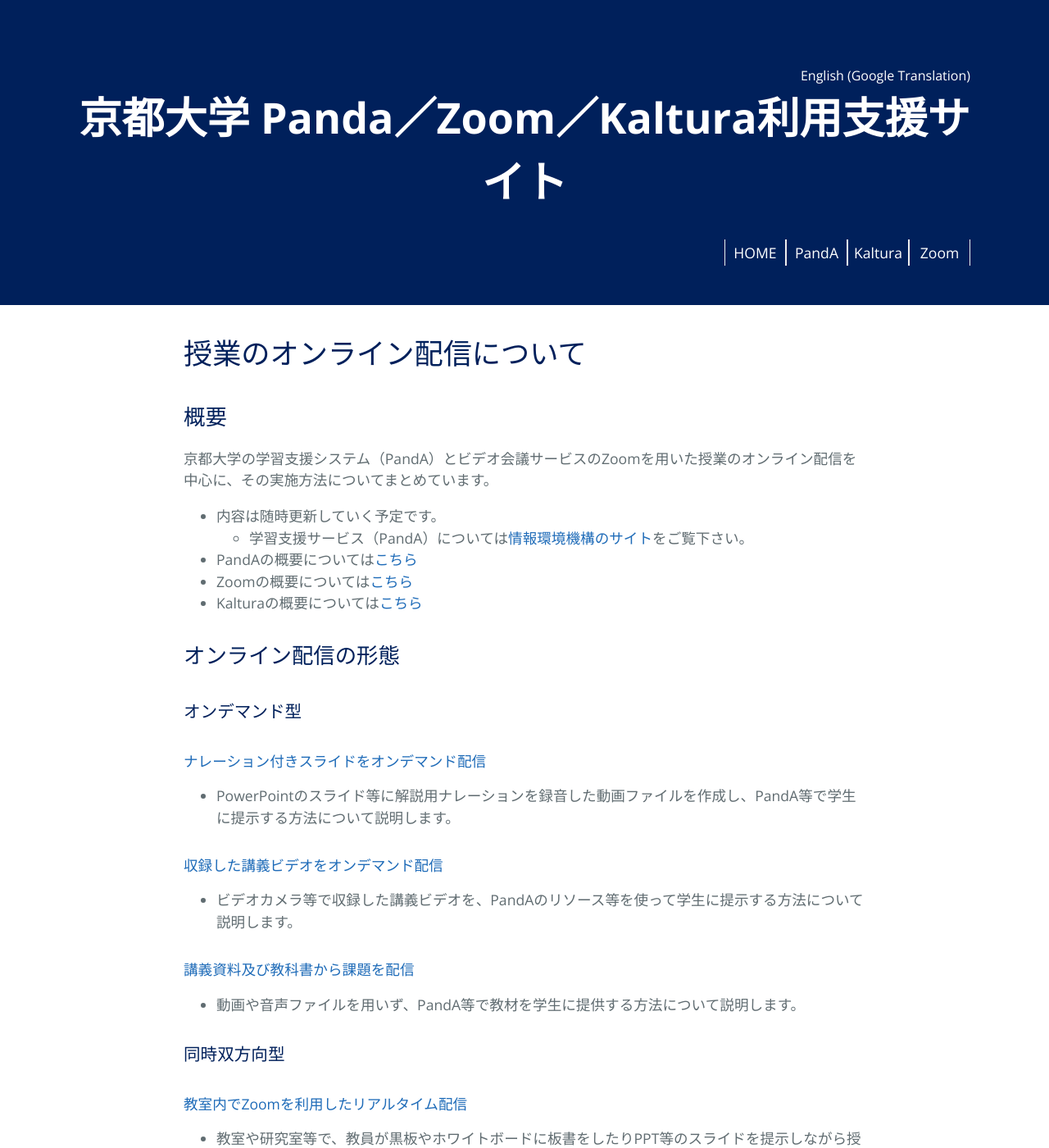
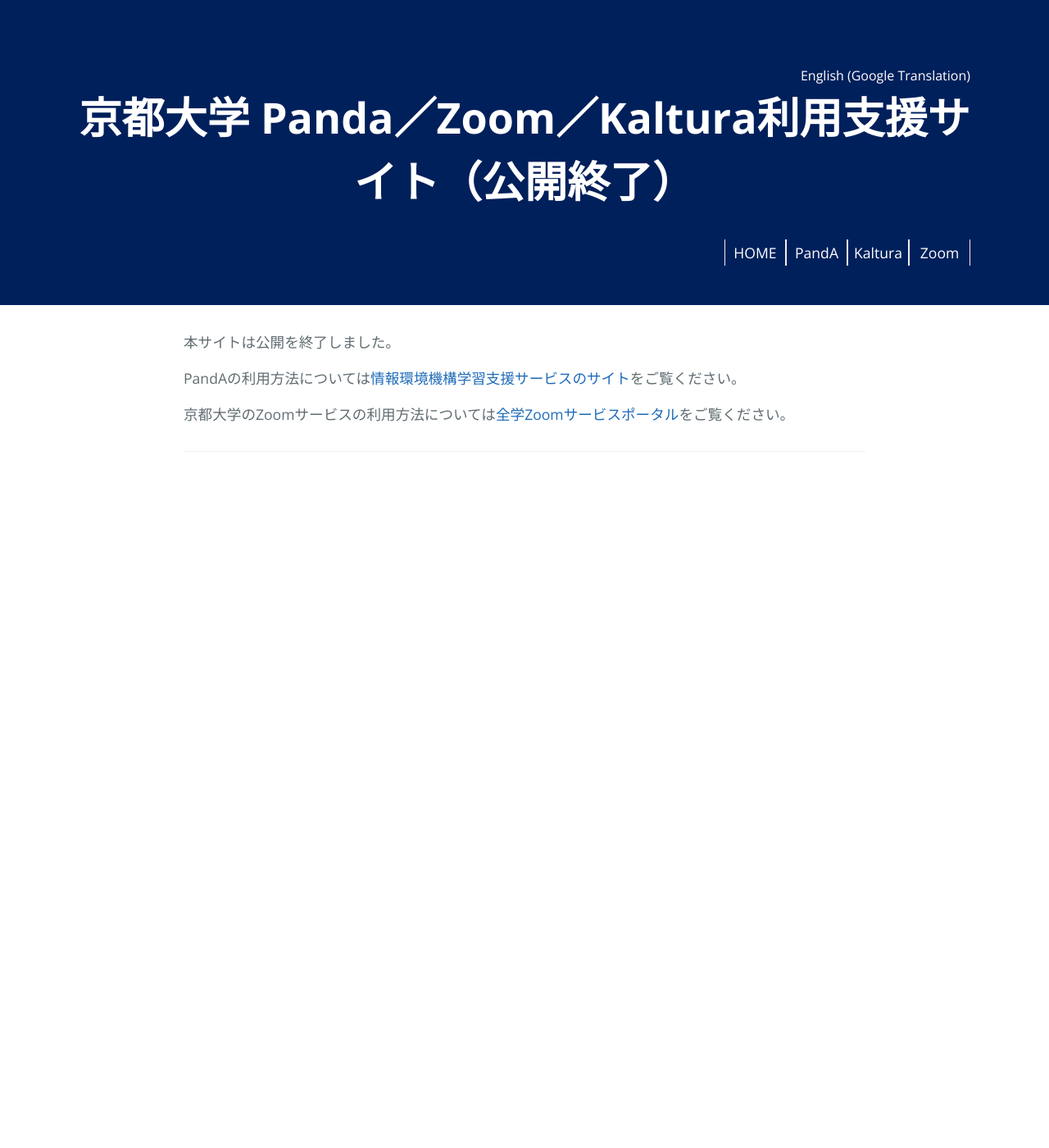
Before and after one commit to kyoto-u/online-edu, a Jekyll site: the page built from index.md, in a window 1280 px wide and 1400 px high. Shown: the whole window at 82% size. Built offline with Jekyll 4.4.1, drawn with Linux system fonts in a browser that asks for light colours; some of the changed text lies outside the part shown.

Commit message:
close this site (main pages)

```diff
--- a/_config.yml
+++ b/_config.yml
@@ -7,19 +7,19 @@ include:
   panda.md
   kaltura.md
   zoom.md
-  zoom-security.md
-  a_zoom_classroom.md
-  b_zoom_own.md
-  c1_slidedeck.md
-  c2_video_capture.md
-  d_slidedeck_share.md
-  e_others.md
+#  zoom-security.md
+#  a_zoom_classroom.md
+#  b_zoom_own.md
+#  c1_slidedeck.md
+#  c2_video_capture.md
+#  d_slidedeck_share.md
+#  e_others.md
 
 # relative_links:
 #   enabled: true
 #   collections: true
 
-title: 京都大学 Panda／Zoom／Kaltura利用支援サイト
+title: 京都大学 Panda／Zoom／Kaltura利用支援サイト（公開終了）
 # description: " aaaa"
 
 # github:
--- a/index.md
+++ b/index.md
@@ -2,46 +2,9 @@
 layout: default
 title: {{ site.name }}
 ---
-# 授業のオンライン配信について
+本サイトは公開を終了しました。
 
-<!--
-- 新型コロナウイルス感染症対策として、全学共通科目前期授業については、4月中の実験・実習科目及びILASセミナーを除く授業を原則オンライン配信にて実施することが決まりました。
--->
+PandAの利用方法については[情報環境機構学習支援サービスのサイト](https://www.iimc.\
+kyoto-u.ac.jp/ja/services/lms/)をご覧ください。
 
-## 概要
-京都大学の学習支援システム（PandA）とビデオ会議サービスのZoomを用いた授業のオンライン配信を中心に、その実施方法についてまとめています。
-- 内容は随時更新していく予定です。
-  - 学習支援サービス（PandA）については[情報環境機構のサイト](https://www.iimc.kyoto-u.ac.jp/ja/services/lms/)をご覧下さい。
-- PandAの概要については[こちら](panda)
-- Zoomの概要については[こちら](zoom)
-- Kalturaの概要については[こちら](kaltura)
-
-## オンライン配信の形態
-
-### オンデマンド型
-#### [ナレーション付きスライドをオンデマンド配信](01_ppt_with_audio)
-- PowerPointのスライド等に解説用ナレーションを録音した動画ファイルを作成し、PandA等で学生に提示する方法について説明します。
-
-#### [収録した講義ビデオをオンデマンド配信](02_video_capture)
-- ビデオカメラ等で収録した講義ビデオを、PandAのリソース等を使って学生に提示する方法について説明します。
-
-#### [講義資料及び教科書から課題を配信](03_textbook)
-- 動画や音声ファイルを用いず、PandA等で教材を学生に提供する方法について説明します。
-
-### 同時双方向型
-#### [教室内でZoomを利用したリアルタイム配信](04_zoom_classroom)
-- 教室や研究室等で、教員が黒板やホワイトボードに板書をしたりPPT等のスライドを提示しながら授業を進行し、それをビデオカメラで撮影した映像をリアルタイムでZoomで配信する方法について説明します。
-
-#### [教員自身にてZoomによるリアルタイム配信](05_zoom_office)
-- 教室・研究室・自宅等で教員自身がZoomの会議室を作成し、オンライン授業をおこなう方法について説明します。
-
-### [その他](e_others)
-- その他、オンライン授業で利用できるツールや環境について紹介します。
-
-注1：Zoomの利用については、[マニュアルや講習会資料・録画映像](https://kyoto-u.github.io/online-edu/zoom#anch03)をご参照下さい。
-
-注2：ビデオ映像を配信する際は、通信量にご注意下さい。
-（参考）[遠隔授業心得：データダイエット](https://www.nii.ac.jp/event/upload/datadiet.png)（国立情報学研究所作成）
-
-## 教育用映像コンテンツの制作について
-- OCWやMOOCの制作事例を元にした「[教育用映像コンテンツ 制作ケース集](case_collection.pdf)」を公開しました。講義ビデオの制作等の参考にして下さい。
+京都大学のZoomサービスの利用方法については[全学Zoomサービスポータル](https://sites.google.com/kyoto-u.ac.jp/zoom-portal/)をご覧ください。
```
